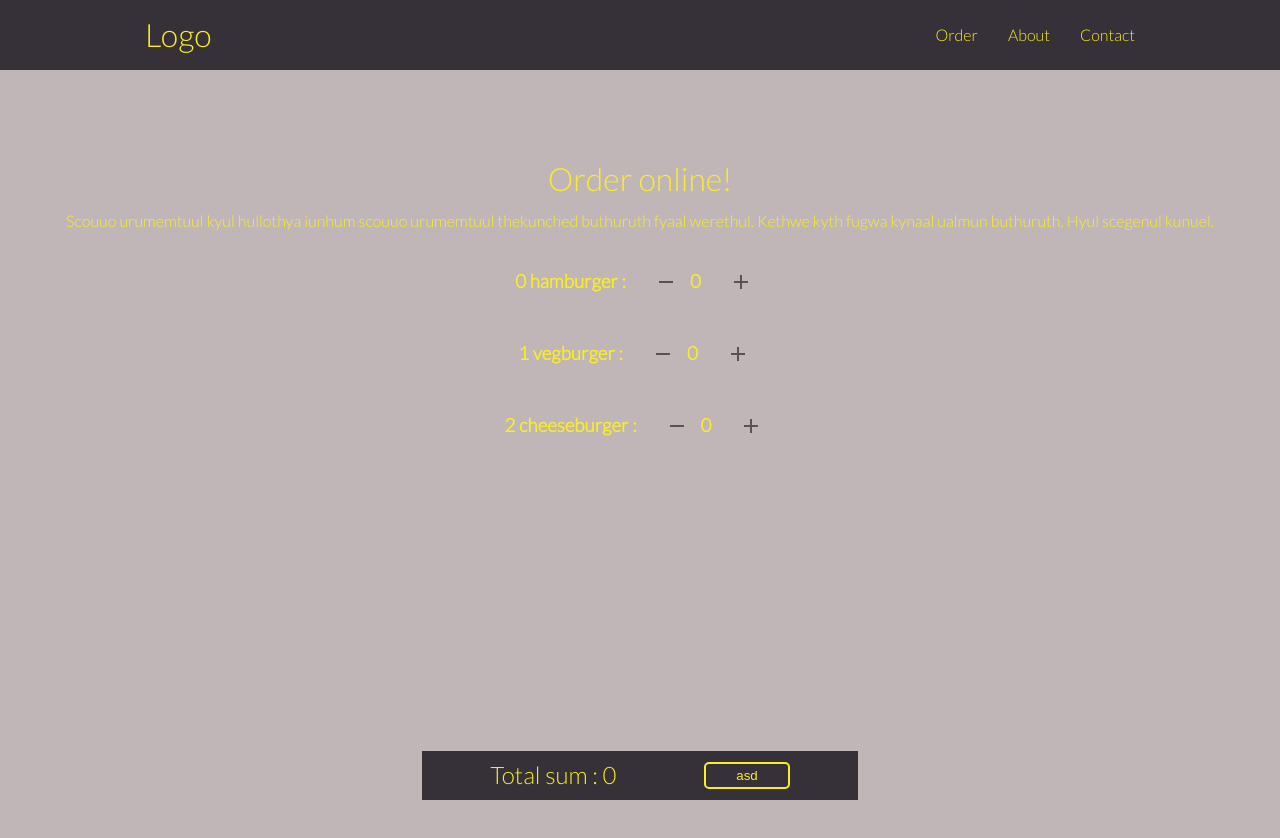
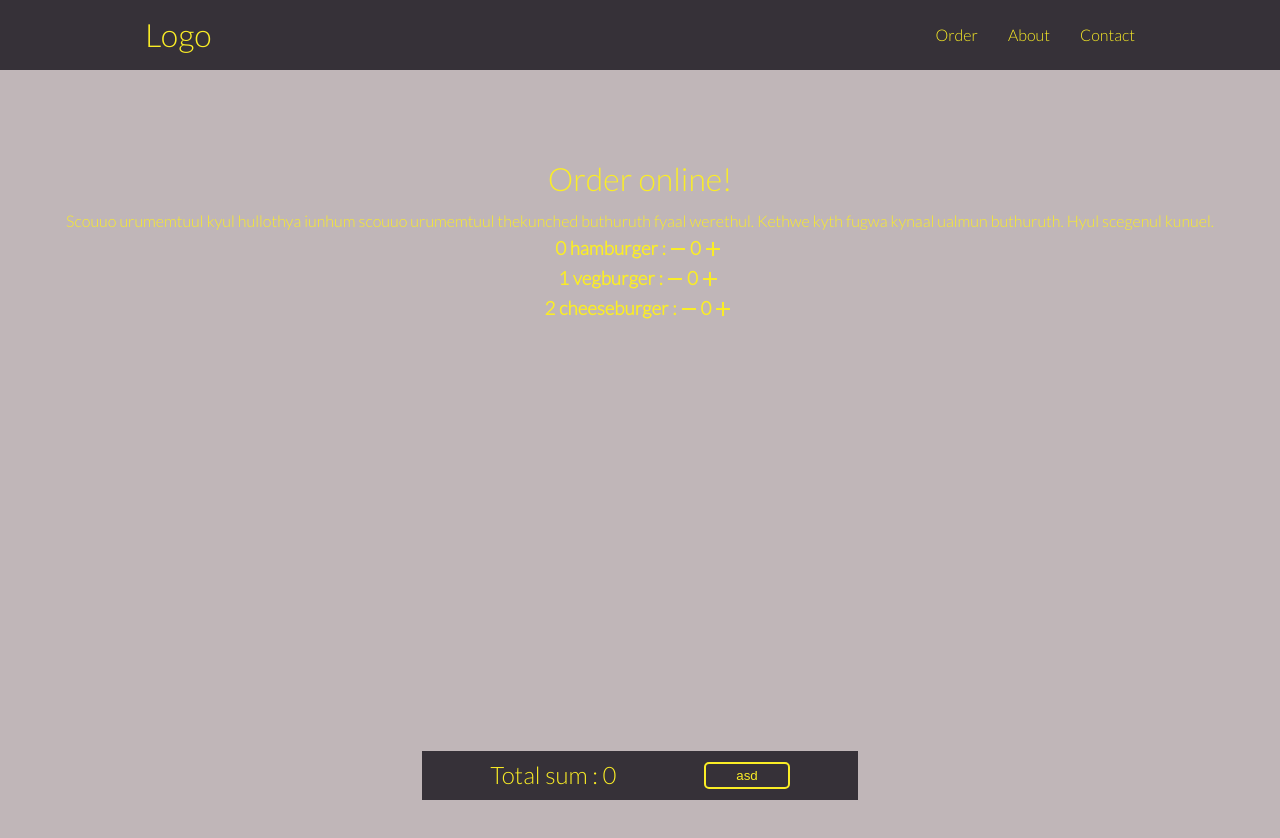
Before and after one commit to Stofi09/Carpathian, a React (Create React App) app: page /order in a window 1280 px wide. Shown: the top 838 px of the page. Built offline with nearby package versions, Linux system fonts and the light colour scheme.

Commit message:
New button to use

```diff
--- a/src/Components/FoodComponent.js
+++ b/src/Components/FoodComponent.js
@@ -1,9 +1,12 @@
 import React from 'react'
-import IconButton from '@material-ui/core/IconButton';
-import AddButton from '@material-ui/icons/Add';
-import RemoveButton from '@material-ui/icons/Remove';
+import AddIcon from '@material-ui/icons/Add';
+import RemoveIcon from '@material-ui/icons/Remove';
+
+
+
 
 export const FoodComponent = ({Food, addFood, removeFood}) => {
+
 
     const removeOnClick = () => {
         removeFood(Food.id);
@@ -14,16 +17,12 @@ export const FoodComponent = ({Food, addFood, removeFood}) => {
     }
 
     return (
-        <div className="form m-2">
+        <div className="form">
             <div className="grid">
                 <h3>{Food.id} {Food.main} : </h3>
-                <IconButton onClick={removeOnClick} aria-label="delete">
-                    <RemoveButton />
-                </IconButton>
+                <RemoveIcon onClick={removeOnClick}/>
                 <h3>{Food.amount}</h3>
-                <IconButton onClick={AddOnClick} aria-label="delete">
-                    <AddButton />
-                </IconButton>
+                <AddIcon onClick={AddOnClick} fontSize="medium"/>
             </div>
         </div>
     )
```
